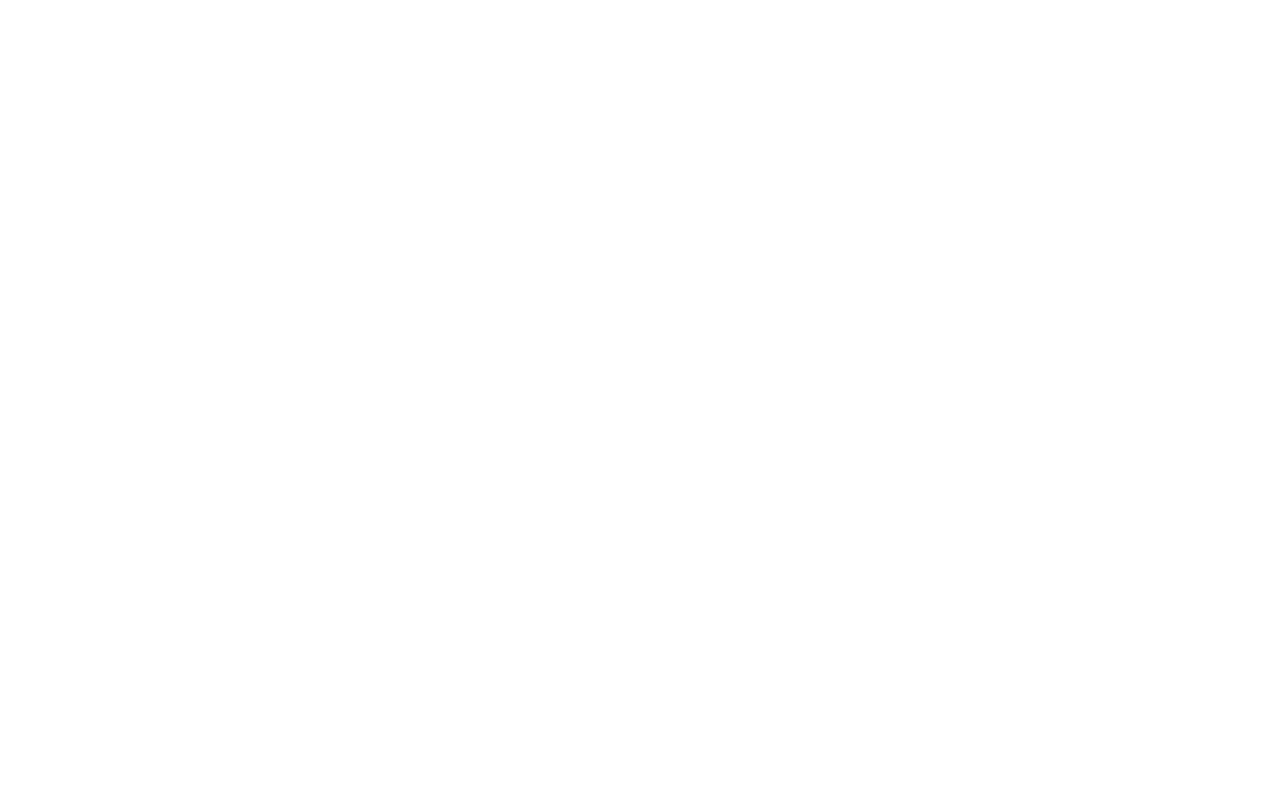
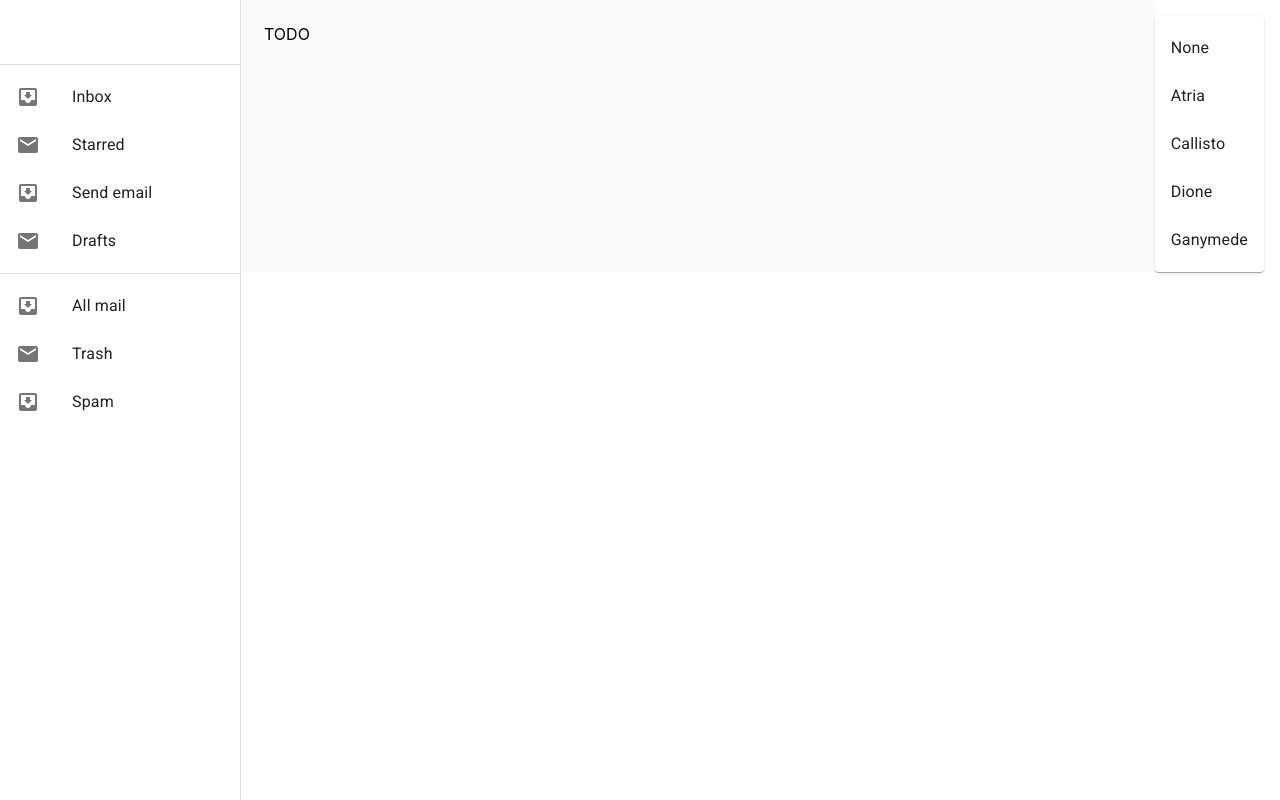
Before and after one commit to dkacperski97/pr-dyp-panel, a React (Create React App) app: page /pages in a window 1280 px wide. Built offline with nearby package versions, Linux system fonts and the light colour scheme.

Commit message:
Basic PageEditor layout

```diff
--- a/src/pages/PageEditor/PageEditor.tsx
+++ b/src/pages/PageEditor/PageEditor.tsx
@@ -1,9 +1,93 @@
-import React from 'react';
+import React from "react";
+import { createStyles, makeStyles, Theme } from "@material-ui/core/styles";
+import Drawer from "@material-ui/core/Drawer";
+import Divider from "@material-ui/core/Divider";
+import List from "@material-ui/core/List";
+import ListItem from "@material-ui/core/ListItem";
+import ListItemText from "@material-ui/core/ListItemText";
+import ListItemIcon from "@material-ui/core/ListItemIcon";
+import InboxIcon from "@material-ui/icons/MoveToInbox";
+import MailIcon from "@material-ui/icons/Mail";
+import Toolbar from "./components/Toolbar/Toolbar";
+import LayoutEditor from './components/LayoutEditor/LayoutEditor';
 
-const PageEditor: React.FC = () => {
-	return (
-		<div></div>
-	);
+const drawerWidth = 240;
+
+const useStyles = makeStyles((theme: Theme) =>
+    createStyles({
+        root: {
+            display: "flex",
+        },
+        appBar: {
+            width: `calc(100% - ${drawerWidth}px)`,
+            marginLeft: drawerWidth,
+        },
+        drawer: {
+            width: drawerWidth,
+            flexShrink: 0,
+        },
+        drawerPaper: {
+            width: drawerWidth,
+        },
+        // necessary for content to be below app bar
+        toolbar: theme.mixins.toolbar,
+        content: {
+            flexGrow: 1,
+            backgroundColor: theme.palette.background.default,
+            padding: theme.spacing(3),
+        },
+    })
+);
+
+const PagesEditor: React.FC = () => {
+    const classes = useStyles();
+
+    return (
+        <div className={classes.root}>
+            <Drawer
+                className={classes.drawer}
+                variant="permanent"
+                classes={{
+                    paper: classes.drawerPaper,
+                }}
+                anchor="left"
+            >
+                <div className={classes.toolbar} />
+                <Divider />
+                <List>
+                    {["Inbox", "Starred", "Send email", "Drafts"].map(
+                        (text, index) => (
+                            <ListItem button key={text}>
+                                <ListItemIcon>
+                                    {index % 2 === 0 ? (
+                                        <InboxIcon />
+                                    ) : (
+                                        <MailIcon />
+                                    )}
+                                </ListItemIcon>
+                                <ListItemText primary={text} />
+                            </ListItem>
+                        )
+                    )}
+                </List>
+                <Divider />
+                <List>
+                    {["All mail", "Trash", "Spam"].map((text, index) => (
+                        <ListItem button key={text}>
+                            <ListItemIcon>
+                                {index % 2 === 0 ? <InboxIcon /> : <MailIcon />}
+                            </ListItemIcon>
+                            <ListItemText primary={text} />
+                        </ListItem>
+                    ))}
+                </List>
+            </Drawer>
+            <main className={classes.content}>
+                <LayoutEditor />
+            </main>
+            <Toolbar />
+        </div>
+    );
 };
 
-export default PageEditor;
+export default PagesEditor;
--- /dev/null
+++ b/src/pages/PageEditor/components/LayoutEditor/LayoutEditor.tsx
@@ -0,0 +1,9 @@
+import React from 'react';
+
+const LayoutEditor: React.FC = () => {
+	return (
+		<span>TODO</span>
+	);
+};
+
+export default LayoutEditor;
--- /dev/null
+++ b/src/pages/PageEditor/components/Toolbar/Toolbar.tsx
@@ -0,0 +1,41 @@
+import React from "react";
+import { createStyles, makeStyles, Theme } from "@material-ui/core/styles";
+import Paper from "@material-ui/core/Paper";
+import List from '@material-ui/core/List';
+import ListItem from "@material-ui/core/ListItem";
+import ListItemText from '@material-ui/core/ListItemText';
+
+const components = [
+    "None",
+    "Atria",
+    "Callisto",
+    "Dione",
+    "Ganymede",
+];
+
+const useStyles = makeStyles((theme: Theme) =>
+    createStyles({
+        paper: {
+            marginTop: theme.spacing(2),
+            marginRight: theme.spacing(2),
+        },
+    })
+);
+
+const Toolbar: React.FC = () => {
+    const classes = useStyles();
+
+    return (
+        <Paper className={classes.paper}>
+            <List>
+                {components.map((component) => (
+                    <ListItem button key={component}>
+                        <ListItemText primary={component} />
+                    </ListItem>
+                ))}
+            </List>
+        </Paper>
+    );
+};
+
+export default Toolbar;
```
